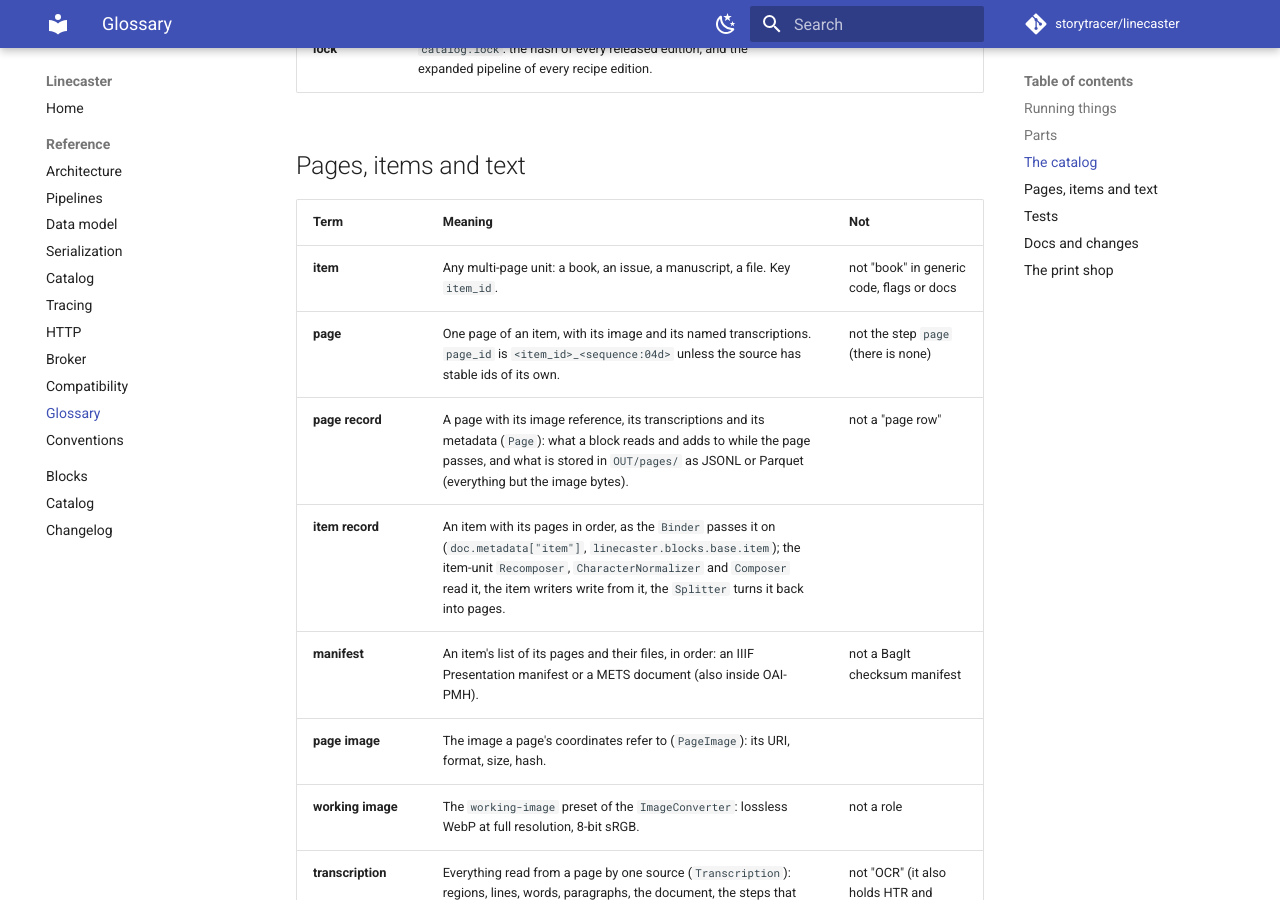
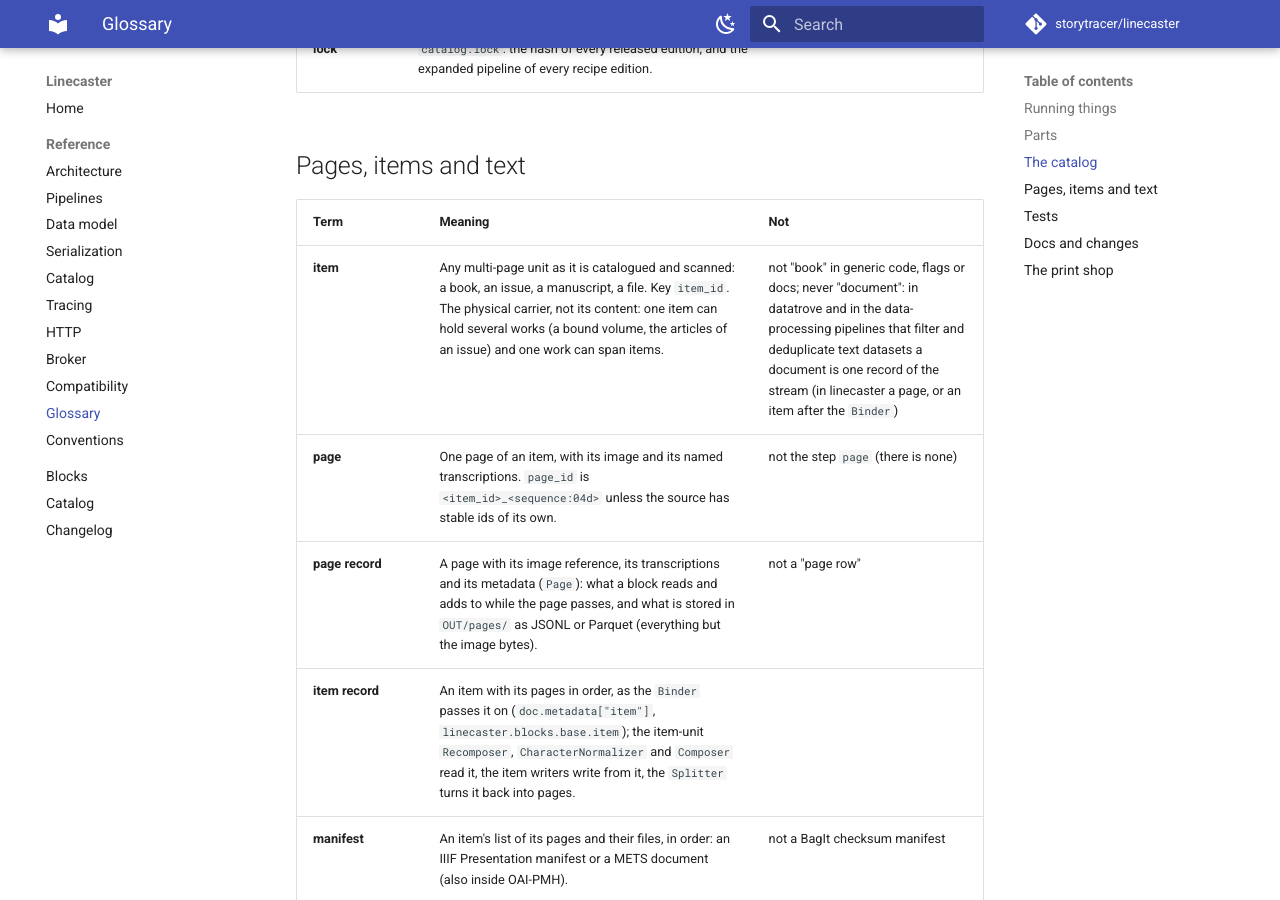
Before and after one commit to storytracer/linecaster, an MkDocs documentation site: the page built from docs/reference/glossary.md, in a window 1280 px wide and 900 px high, scrolled down 9036 px. Built offline with MkDocs 1.6.1 and Material for MkDocs 9.7.7, drawn with Linux system fonts in a browser that asks for light colours; comment, search, counter and statistics services are not loaded; the version menu is left out; some of the changed text lies outside the part shown.

Commit message:
Glossary: an item is the physical carrier, never a "document"
Co-Authored-By: Claude Opus 5.5 <noreply@anthropic.com>

```diff
--- a/docs/reference/glossary.md
+++ b/docs/reference/glossary.md
@@ -113,7 +113,7 @@ What contracts name besides the parts presets produce (`PRODUCES` in `linecaster
 
 | Term | Meaning | Not |
 |---|---|---|
-| **item** | Any multi-page unit: a book, an issue, a manuscript, a file. Key `item_id`. | not "book" in generic code, flags or docs |
+| **item** | Any multi-page unit as it is catalogued and scanned: a book, an issue, a manuscript, a file. Key `item_id`. The physical carrier, not its content: one item can hold several works (a bound volume, the articles of an issue) and one work can span items. | not "book" in generic code, flags or docs; never "document": in datatrove and in the data-processing pipelines that filter and deduplicate text datasets a document is one record of the stream (in linecaster a page, or an item after the `Binder`) |
 | **page** | One page of an item, with its image and its named transcriptions. `page_id` is `<item_id>_<sequence:04d>` unless the source has stable ids of its own. | not the step `page` (there is none) |
 | **page record** | A page with its image reference, its transcriptions and its metadata (`Page`): what a block reads and adds to while the page passes, and what is stored in `OUT/pages/` as JSONL or Parquet (everything but the image bytes). | not a "page row" |
 | **item record** | An item with its pages in order, as the `Binder` passes it on (`doc.metadata["item"]`, `linecaster.blocks.base.item`); the item-unit `Recomposer`, `CharacterNormalizer` and `Composer` read it, the item writers write from it, the `Splitter` turns it back into pages. | |
@@ -129,7 +129,7 @@ What contracts name besides the parts presets produce (`PRODUCES` in `linecaster
 | **row** | The lines of one region that sit side by side at the same height (`Line.row`), as in typesetting; detection often splits one printed line into several lines on the same row. | never a stored record |
 | **word** | The finest unit: its text, box and confidence. linecaster has no glyph level. | |
 | **paragraph** | Running text recomposed from a region's rows, with the decisions that made it. Added by the `Recomposer`. | |
-| **document** | A DoclingDocument: the composed structure of a page or an item. Added by the `Composer`. | not a datatrove `Document` (say "datatrove document"), not a catalog entry |
+| **document** | A DoclingDocument: the composed structure of a page or an item, a rendering of its transcription. Added by the `Composer`. | not a datatrove `Document` (say "datatrove document"), not a catalog entry, not the item |
 | **step info** | One entry per step that worked on a transcription (`StepInfo`): step, engine, preset edition, backend, settings, measurements. | |
 | **measurements** | Numbers a step records for a page: seconds, tokens, device, `finish_reason`, in a fixed vocabulary. | not trace attributes |
 | **text variant** | A named point on the three text dimensions, written per item: `verbatim_txt`, `readable_txt`, `readable_md`. | not a "version" |
```
